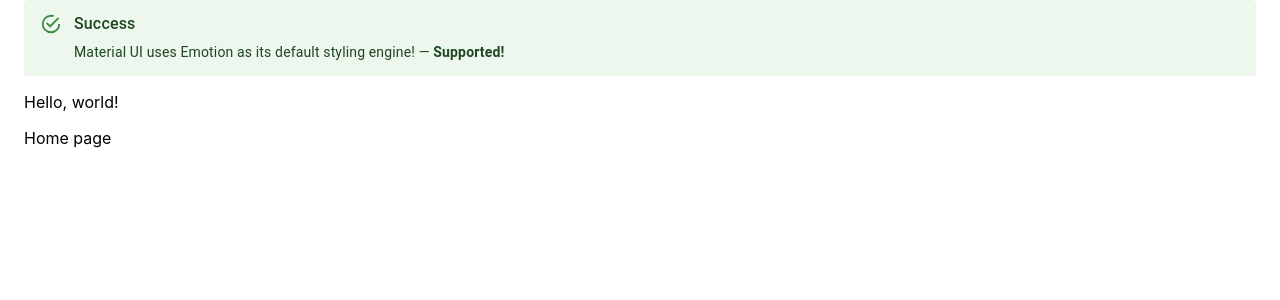
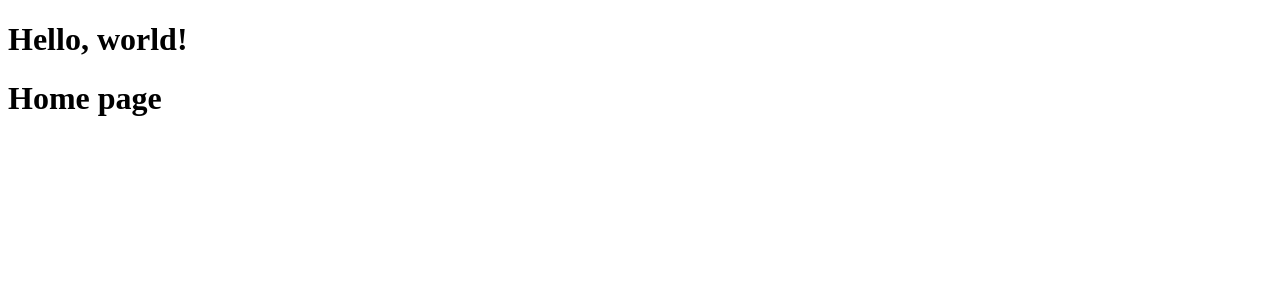
Before and after one commit to Puddle-Dev/Flatties, a React (Create React App) app in the folder flatties-frontend/: page / in a window 1280 px wide. Shown: the top 300 px of the page. Built offline with nearby package versions, Linux system fonts and the light colour scheme.

Commit message:
pages router has been added

```diff
--- a/flatties-frontend/package.json
+++ b/flatties-frontend/package.json
@@ -15,6 +15,7 @@
     "@types/react-dom": "^18.2.17",
     "react": "^18.2.0",
     "react-dom": "^18.2.0",
+    "react-router-dom": "^6.20.0",
     "react-scripts": "5.0.1",
     "typescript": "^4.9.5",
     "web-vitals": "^2.1.4"
--- a/flatties-frontend/src/App.css
+++ /dev/null
@@ -1,38 +0,0 @@
-.App {
-  text-align: center;
-}
-
-.App-logo {
-  height: 40vmin;
-  pointer-events: none;
-}
-
-@media (prefers-reduced-motion: no-preference) {
-  .App-logo {
-    animation: App-logo-spin infinite 20s linear;
-  }
-}
-
-.App-header {
-  background-color: #282c34;
-  min-height: 100vh;
-  display: flex;
-  flex-direction: column;
-  align-items: center;
-  justify-content: center;
-  font-size: calc(10px + 2vmin);
-  color: white;
-}
-
-.App-link {
-  color: #61dafb;
-}
-
-@keyframes App-logo-spin {
-  from {
-    transform: rotate(0deg);
-  }
-  to {
-    transform: rotate(360deg);
-  }
-}
--- a/flatties-frontend/src/App.tsx
+++ b/flatties-frontend/src/App.tsx
@@ -1,28 +1,20 @@
 import React from 'react';
-import logo from './logo.svg';
-import './App.css';
+
+import Router from './router/Router';
 import HomePage from './pages/home/HomePage';
-import Alert from '@mui/material/Alert';
-import Stack from '@mui/material/Stack';
-import AlertTitle from '@mui/material/AlertTitle';
-import Container from '@mui/material/Container';
+// import HomePage from './pages/home/HomePage';
+// // material ui imports
+// import Alert from '@mui/material/Alert';
+// import Stack from '@mui/material/Stack';
+// import AlertTitle from '@mui/material/AlertTitle';
+// import Container from '@mui/material/Container';
 
 
 function App() {
   return (
-    <Container maxWidth="xl">
-      {/* example of using material ui */}
-      <Stack sx={{ width: '100%' }} spacing={2}>
-        <Alert severity="success">
-        <AlertTitle>Success</AlertTitle>
-        Material UI uses Emotion as its default styling engine! — <strong>Supported!</strong>
-      </Alert>
-      </Stack>
-
-      {/* import the page components */}
-      <HomePage />
-
-    </Container>
+    <div>
+        <Router />
+    </div>
   );
 }
 
--- a/flatties-frontend/src/index.css
+++ /dev/null
@@ -1,13 +0,0 @@
-body {
-  margin: 0;
-  font-family: -apple-system, BlinkMacSystemFont, 'Segoe UI', 'Roboto', 'Oxygen',
-    'Ubuntu', 'Cantarell', 'Fira Sans', 'Droid Sans', 'Helvetica Neue',
-    sans-serif;
-  -webkit-font-smoothing: antialiased;
-  -moz-osx-font-smoothing: grayscale;
-}
-
-code {
-  font-family: source-code-pro, Menlo, Monaco, Consolas, 'Courier New',
-    monospace;
-}
--- a/flatties-frontend/src/index.tsx
+++ b/flatties-frontend/src/index.tsx
@@ -1,8 +1,8 @@
 import React from 'react';
 import ReactDOM from 'react-dom/client';
-import './index.css';
 import App from './App';
 import reportWebVitals from './reportWebVitals';
+import HomePage from './pages/home/HomePage';
 
 const root = ReactDOM.createRoot(
   document.getElementById('root') as HTMLElement
--- a/flatties-frontend/src/pages/home/HomePage.tsx
+++ b/flatties-frontend/src/pages/home/HomePage.tsx
@@ -3,8 +3,8 @@ import React from 'react';
 function HomePage() {
   return (
     <div>
-      <p>Hello, world!</p>
-      <p>Home page</p>
+      <h1>Hello, world!</h1>
+      <h1>Home page</h1>
 
     </div>
   );
--- a/flatties-frontend/src/router/Router.tsx
+++ b/flatties-frontend/src/router/Router.tsx
@@ -1,19 +1,21 @@
 import React from 'react';
-// import { BrowserRouter, Switch, Route } from 'react-router-dom';
+import {BrowserRouter, Routes, Route} from 'react-router-dom';
 import HomePage from '../pages/home/HomePage';
 import ProfilePage from '../pages/profile/ProfilePage';
 import ListingPage from '../pages/listing/ListingPage';
-// import NavBar from '../components/navbar/NavBar';
-// import Footer from '../components/footer/Footer';
-import './Router.css';
+import RegisterPage from '../pages/register/RegisterPage';
+
 
 function Router() {
   return (
-    <div className="Router">
-      <HomePage />
-      <ProfilePage />
-      <ListingPage />
-    </div>
+    <BrowserRouter>
+      <Routes>
+        <Route path="/" element={<HomePage />} />
+        <Route path="/profile" element={<ProfilePage />} />
+        <Route path="/listing" element={<ListingPage />} />
+        <Route path="/register" element={<RegisterPage />} />
+      </Routes>
+    </BrowserRouter>
 
   );
 }
```
Also changed, not shown: 1 other file (tests, documents, lock files or other folders).
